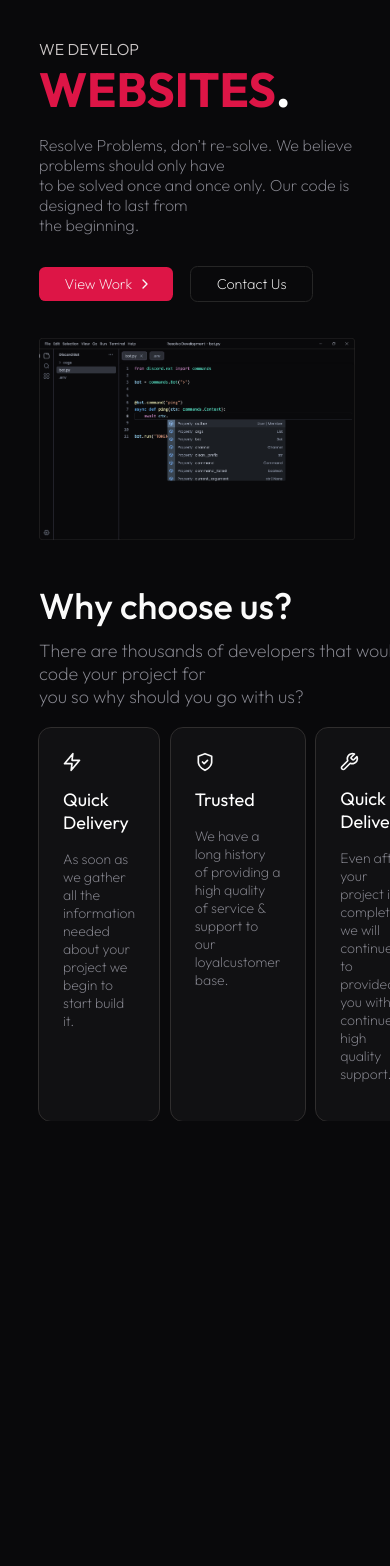
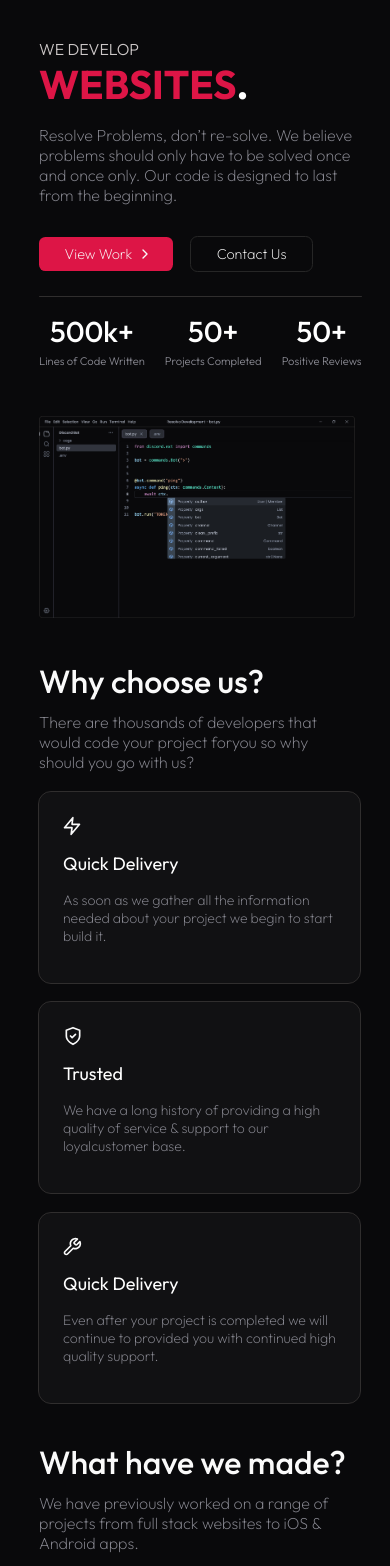
Before and after one commit to loganbriggs08/Resolvo-New-Website, a Next.js app: page / in a window 390 px wide. Shown: the top 1566 px of the page. Before the commit the page ends 1121 px from the top, so only its background shows below. Built offline with nearby package versions, Linux system fonts and the light colour scheme.

Commit message:
Finish adding "Why choose us section"

```diff
--- a/src/app/page.module.css
+++ b/src/app/page.module.css
@@ -74,6 +74,7 @@
 }
 
 .top_section_contact_us_button {
+  text-decoration: none;
   margin-left: 1.1rem;
   border: none;
   outline: 0.1rem solid rgba(38, 38, 38, 1);
@@ -150,6 +151,12 @@
   text-align: center;
 }
 
+.what_have_we_made {
+  width: 60%;
+  margin: 0 auto;
+  text-align: center;
+}
+
 .header_text {
   font-size: 2.25rem;
   font-weight: 500;
@@ -194,8 +201,48 @@
 }
 
 @media (max-width: 593px) {
-  .statistics_wrapper {
+  .changing_text_description {
+    margin-right: 10%;
+  }
+
+  .changing_text_description br {
     display: none;
+  }
+
+  .description_text br {
+    display: none;
+  }
+
+  .changing_text {
+    font-size: 2.6rem;
+  }
+
+  .number_statistic {
+    font-size: 2rem;
+  }
+
+  .description_statistic {
+    font-size: 0.8rem;
+  }
+}
+
+@media (max-width: 475px) {
+  .number_statistic {
+    font-size: 2rem;
+  }
+
+  .description_statistic {
+    font-size: 0.7rem;
+  }
+}
+
+@media (max-width: 428px) {
+  .number_statistic {
+    font-size: 1.8rem;
+  }
+
+  .statistical_numbers {
+    gap: 1.25rem;
   }
 }
 
@@ -253,6 +300,41 @@
     width: 100%;
     margin-left: 10%;
   }
+
+
+  .what_have_we_made {
+    text-align: left;
+    width: 100%;
+    margin-left: 10%;
+  }
+
+  .choose_us_cards {
+    gap: 0%;
+    width: 100%;
+    display: flex;
+    flex-direction: column;
+    text-align: left;
+    margin-top: 5%;
+  }
+
+  .choose_us_card {
+    width: 70%;
+  }
+
+  .header_text {
+    font-size: 2rem;
+  }
+
+  .description_text {
+    font-size: 1rem;
+    margin-right: 20%;
+  }
+}
+
+@media (max-width: 1199px) {
+  .card_seperator {
+    margin-top: 5%;
+  }
 }
 
 @media (max-width: 930px) {
@@ -268,12 +350,12 @@
   }
 
   .changing_text {
-    font-size: 3.25rem;
+    font-size: 2.8rem;
   }
 }
 
 @media (max-width: 408px) {
   .changing_text {
-    font-size: 3rem;
+    font-size: 2.5rem;
   }
 }
--- a/src/app/page.tsx
+++ b/src/app/page.tsx
@@ -36,8 +36,8 @@ export default function Home() {
           <h1 className={styles.changing_text}>{words[currentIndex]}<a className={styles.changing_text_full_stop}>.</a></h1>
 
           <p className={styles.changing_text_description}>
-            Resolve Problems, don’t re-solve. We believe problems should only have<br />
-            to be solved once and once only. Our code is designed to last from<br />
+            Resolve Problems, don’t re-solve. We believe problems should only have <br />
+            to be solved once and once only. Our code is designed to last from <br />
             the beginning.
           </p>
 
@@ -50,7 +50,7 @@ export default function Home() {
               </svg>
             </button>
 
-            <button className={styles.top_section_contact_us_button}>Contact Us</button>
+            <a href="mailto:hello@resolvo.dev" className={styles.top_section_contact_us_button}>Contact Us</a>
           </div>
 
           <div className={styles.statistics_wrapper}>
@@ -107,6 +107,8 @@ export default function Home() {
             <p className={styles.description_card_text}>As soon as we gather all the information needed about your project we begin to start build it.</p>
           </div>
 
+          <div className={styles.card_seperator}/>
+
           <div className={styles.choose_us_card}>
             <svg width="20" height="20" viewBox="0 0 20 20" fill="none" xmlns="http://www.w3.org/2000/svg">
               <path d="M9.99992 18.3333C9.99992 18.3333 16.6666 15 16.6666 9.99996V4.16663L9.99992 1.66663L3.33325 4.16663V9.99996C3.33325 15 9.99992 18.3333 9.99992 18.3333Z" stroke="#FAFAFA" stroke-width="1.66667" stroke-linecap="round" stroke-linejoin="round"/>
@@ -116,6 +118,8 @@ export default function Home() {
             <h1 className={styles.header_card_text}>Trusted</h1>
             <p className={styles.description_card_text}>We have a long history of providing a high quality of service & support to our loyalcustomer base.</p>
           </div>
+
+          <div className={styles.card_seperator}/>
 
           <div className={styles.choose_us_card}>
             <svg width="19" height="19" viewBox="0 0 19 19" fill="none" xmlns="http://www.w3.org/2000/svg">
@@ -128,6 +132,16 @@ export default function Home() {
         </div>
       </div>
 
+      <div className={styles.top_seperator} />
+
+      <div className={styles.what_have_we_made}>
+        <h1 className={styles.header_text}>What have we made?</h1>
+        <p className={styles.description_text}>
+          We have previously worked on a range of projects from full stack <br />
+          websites to iOS & Android apps.
+        </p>
+      </div>
+
     </main>
   );
 }
```
Also changed, not shown: 1 other file (tests, documents, lock files or other folders).
